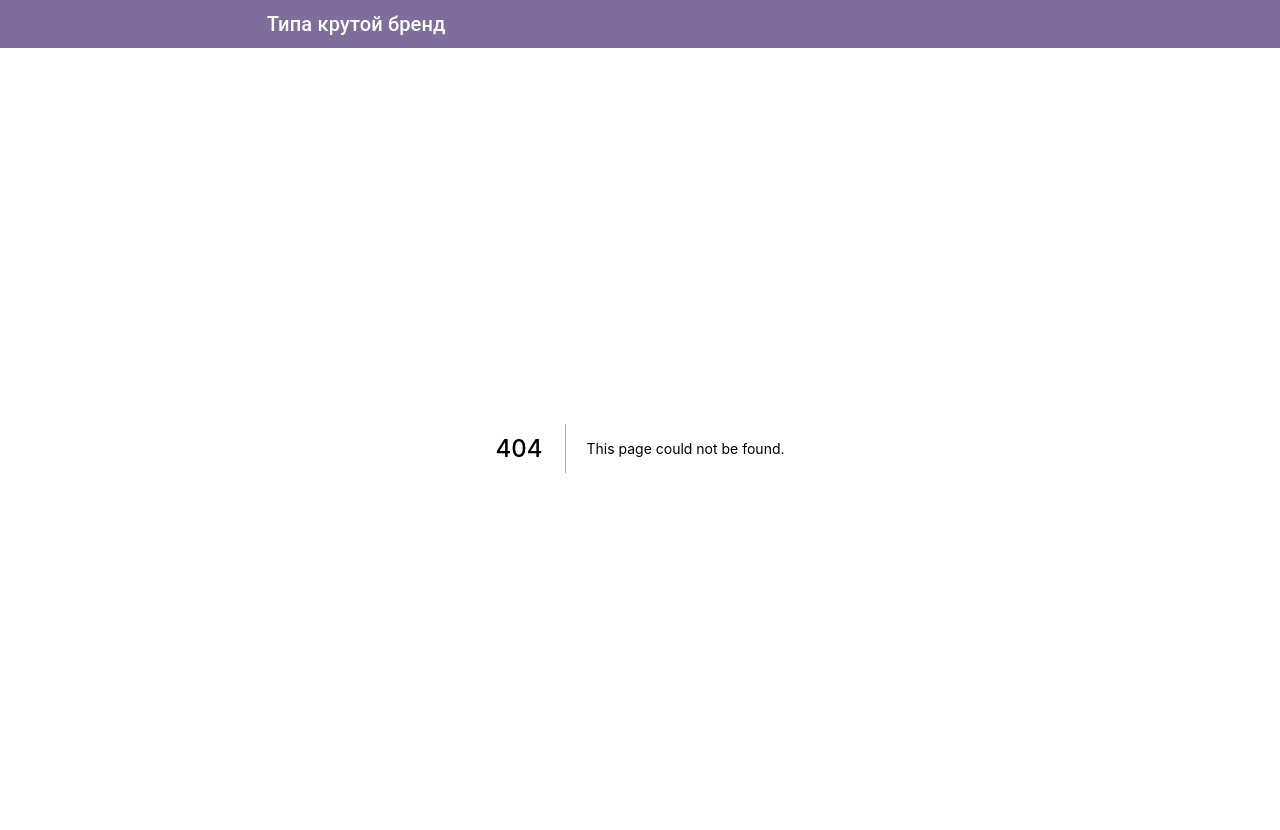
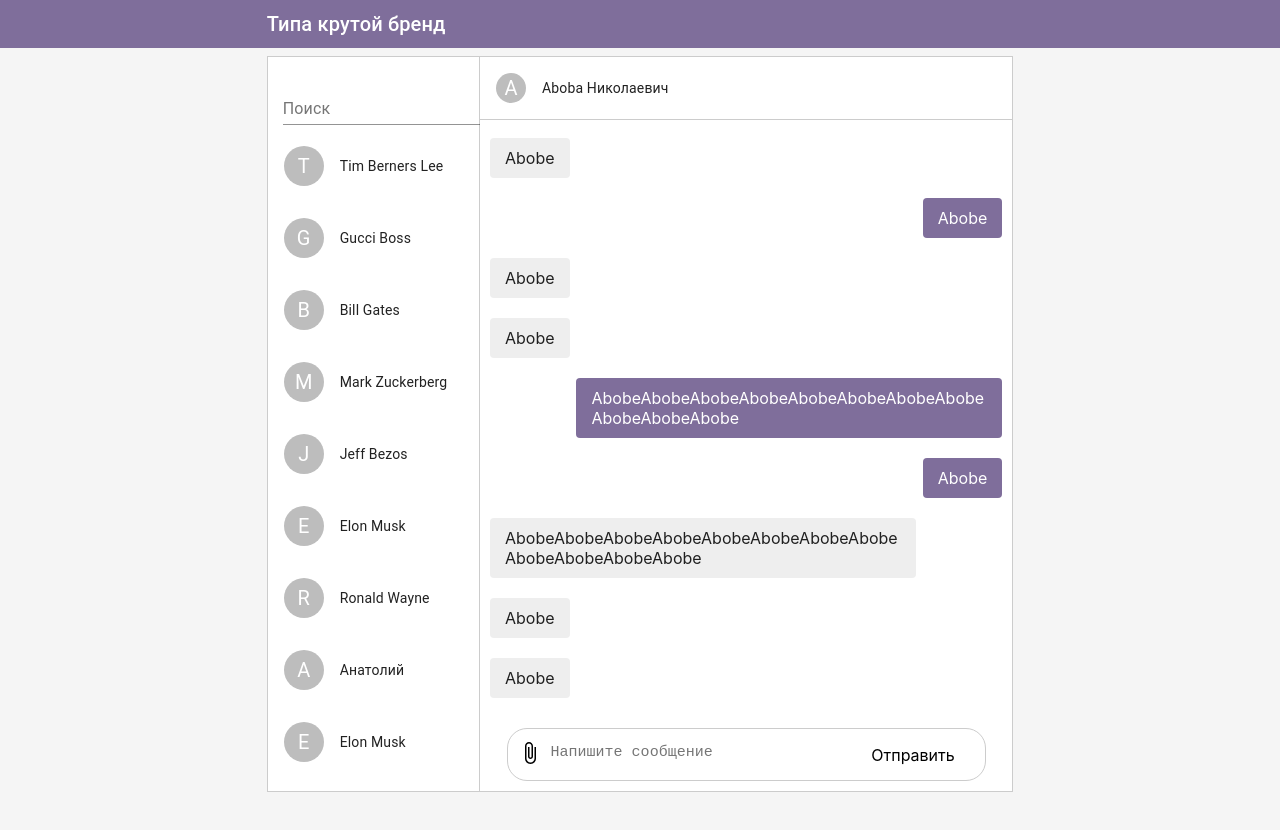
Before and after one commit to Arthur-Agadzhanyan/chat-app-client, a Next.js app: page /chats/1 in a window 1280 px wide. Before the commit this address had no page. Shown: the top 830 px of the page. After the commit the page ends 800 px from the top, so only its background shows below. Built offline with nearby package versions, Linux system fonts and the light colour scheme.

Commit message:
added: page /chats/[id]

```diff
--- /dev/null
+++ b/pages/chats/[id].tsx
@@ -0,0 +1,119 @@
+import React, { useContext, useEffect } from 'react';
+import withAuth from '../../HOC/withAuth';
+import { Grid, TextField, TextareaAutosize, Avatar, CardHeader, Card } from "@material-ui/core"
+import { Context } from './../_app';
+import { observer } from 'mobx-react-lite';
+import ChatLink from '../../components/ChatLink/ChatLink';
+import MyMessage from '../../components/Chat/MyMessage/MyMessage';
+import Message from '../../components/Chat/Message/Message';
+import AttachFileIcon from '@material-ui/icons/AttachFile';
+import ChatsStyles from '../../styles/chats.style';
+
+const chat = () => {
+    const { store } = useContext(Context)
+    const classes = ChatsStyles()
+    const chatBottomDiv = React.createRef<HTMLDivElement>();
+
+    useEffect(() => {
+        if (chatBottomDiv.current) {
+            chatBottomDiv.current.scrollIntoView({ behavior: "smooth" });
+        }
+    }, [])
+
+    const searchUsers = () => {
+        alert("Search")
+    }
+
+    return (
+        <Grid className={classes.content} container>
+            <Grid item sm={12} lg={2} className={classes.chats}>
+
+                <form onSubmit={searchUsers}>
+                    <TextField
+                        className={classes.chatSearch}
+                        label="Поиск"
+                        id="search"
+                        variant="standard"
+                    />
+                </form>
+
+                <div className={classes.chatList}>
+                    <ChatLink username={"Tim Berners Lee"} chatLink={"2131231243214"} />
+                    <ChatLink username={"Gucci Boss"} chatLink={"a"} />
+                    <ChatLink username={"Bill Gates"} chatLink={"2131231214"} />
+                    <ChatLink username={"Mark Zuckerberg"} chatLink={"2131231243214"} />
+                    <ChatLink username={"Jeff Bezos"} chatLink={"213123214"} />
+                    <ChatLink username={"Elon Musk"} chatLink={"2131231243214"} />
+                    <ChatLink username={"Ronald Wayne"} chatLink={"2131231243214"} />
+                    <ChatLink username={"Анатолий"} chatLink={"2131231243214"} />
+                    <ChatLink username={"Elon Musk"} chatLink={"2131231243214"} />
+                    <ChatLink username={"Elon Musk"} chatLink={"2131231243214"} />
+                    <ChatLink username={"Elon Musk"} chatLink={"2131231243214"} />
+                    <ChatLink username={"Elon Musk"} chatLink={"2131231243214"} />
+                    <ChatLink username={"Elon Musk"} chatLink={"2131231243214"} />
+                    <ChatLink username={"Elon Musk"} chatLink={"2131231243214"} />
+                    <ChatLink username={"Elon Musk"} chatLink={"2131231243214"} />
+                    <ChatLink username={"Elon Musk"} chatLink={"2131231243214"} />
+                    <ChatLink username={"Elon Musk"} chatLink={"2131231243214"} />
+                    <div>
+                        <button onClick={() => store.logout()}>Выход</button>
+                    </div>
+                </div>
+
+
+            </Grid>
+            <Grid item sm={12} lg={5} className={classes.messages}>
+                <div className={classes.chatHeader}>
+                    <Card elevation={0}>
+                        <CardHeader
+                            avatar={
+                                <Avatar aria-label="recipe" color="primary" className={classes.headerAvatar}>
+                                    {"aboba"[0].toUpperCase()}
+                                </Avatar>
+                            }
+                            title={`Aboba Николаевич`}
+                        />
+                    </Card>
+                </div>
+                <div className={classes.messageContainer}>
+                    <div className={classes.messageList}>
+                        <MyMessage>Abobe</MyMessage>
+                        <Message>Abobe</Message>
+                        <Message>Abobe</Message>
+                        <MyMessage>Abobe</MyMessage>
+                        <MyMessage>Abobe</MyMessage>
+                        <Message>Abobe</Message>
+                        <MyMessage>Abobe</MyMessage>
+                        <Message>Abobe</Message>
+                        <Message>Abobe</Message>
+                        <MyMessage>AbobeAbobeAbobeAbobeAbobeAbobeAbobeAbobeAbobeAbobeAbobe</MyMessage>
+                        <MyMessage>Abobe</MyMessage>
+                        <Message>AbobeAbobeAbobeAbobeAbobeAbobeAbobeAbobeAbobeAbobeAbobeAbobe</Message>
+                        <Message>Abobe</Message>
+                        <Message>Abobe</Message>
+                        <div ref={chatBottomDiv} className="odd"></div>
+                    </div>
+                </div>
+                <div className={classes.inputContainer}>
+                    <div className={classes.inputBorder}>
+                        <div className={classes.attachFile}>
+                            <AttachFileIcon />
+                        </div>
+                        <div className={classes.messageInputContainer}>
+                            <TextareaAutosize
+                                rowsMax={4}
+                                aria-label="maximum height"
+                                placeholder="Напишите сообщение"
+                                className={classes.messageInput}
+
+                            />
+                        </div>
+                        <div className={classes.sendMessage}>Отправить</div>
+                    </div>
+                </div>
+            </Grid>
+        </Grid>
+    );
+}
+
+export default observer(chat);
--- a/styles/chats.style.ts
+++ b/styles/chats.style.ts
@@ -18,7 +18,7 @@ const ChatsStyles = makeStyles((theme: Theme) =>
             }
         },
         chats: {
-            display: "none",
+            // display: "none",
             background: "#fff",
             height: "98%",
             paddingTop: 15,
@@ -35,22 +35,30 @@ const ChatsStyles = makeStyles((theme: Theme) =>
             overflowX: "hidden"
         },
         messages: {
+            position: "relative",
             background: "#fff",
             height: "98%",
-
-
-            paddingTop: 15,
             border: "1px solid #ccc",
             borderLeft: "none",
             display: "flex",
             flexDirection: "column",
-            justifyContent: "flex-end",
+
             [theme.breakpoints.down('sm')]: {
+                borderLeft: "1px solid #ccc",
                 width: "100%",
             }
         },
+        chatHeader:{
+            maxHeight: 63,
+            borderBottom: "1px solid #ccc"
+        },
+        headerAvatar:{
+            width: 30,
+            height: 30
+        },
         messageContainer: {
-            maxHeight: "75%",
+            minHeight: "40%",
+            maxHeight: "80%",
             overflowY: "auto",
             overflowX: "hidden"
         },//790
@@ -58,22 +66,26 @@ const ChatsStyles = makeStyles((theme: Theme) =>
             display: "flex",
             flexDirection: "column",
             justifyContent: "flex-end",
+            paddingTop: 20,
+
         },
         inputContainer: {
             display: "flex",
-            alignItems: "flex-end",
-            minHeight: "20%",
+            alignItems: "center",
+            flexDirection: "column",
+            justifyContent: "flex-end",
+            marginTop: "auto",
             // height: "20vh",
-            justifyContent: "center",
             zIndex: 110
         },
         inputBorder:{
+
             display: "flex",
             alignItems: "center",
             marginBottom: "10px",
             borderRadius: "20px",
             padding: "7px 10px",
-
+            background: "#fff",
             width: "90%",
             border: "1px solid #ccc",
             [theme.breakpoints.down('xs')]:{
```
Also changed, not shown: pages/chats.tsx (+2 -37 lines).
